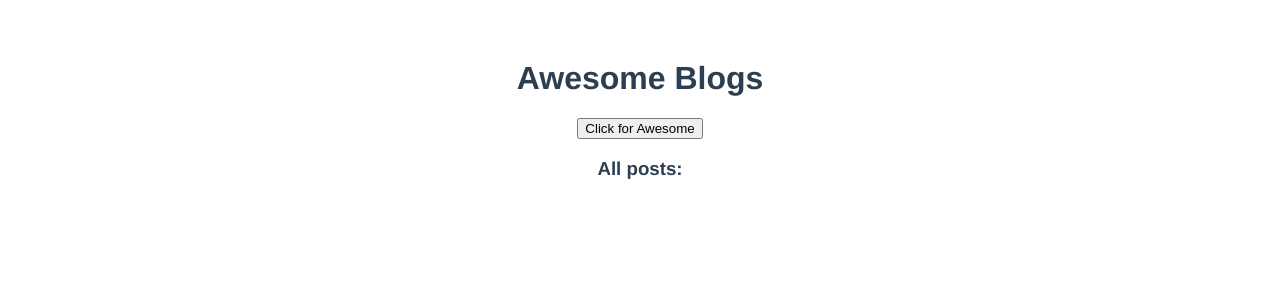
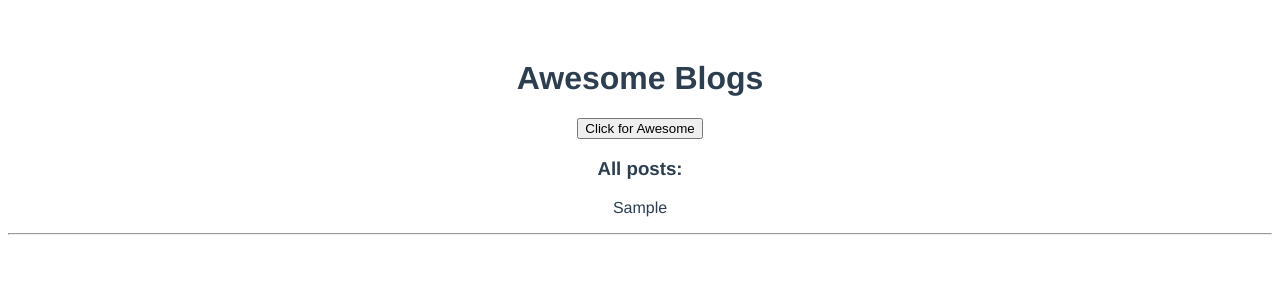
Before and after one commit to anthony-viglione/vuejs-blog-app, a Vue app: page / in a window 1280 px wide. Both pictures are taken after typing "Sample" into the empty fields and a click on the button "Add Post". Shown: the top 300 px of the page. Built offline with nearby package versions, Linux system fonts and the light colour scheme.

Commit message:
added rendering of created blog posts

```diff
--- a/src/App.vue
+++ b/src/App.vue
@@ -15,6 +15,13 @@
       </section>
       <section v-else>
         <h3>All posts:</h3>
+
+        <div v-for="(postObj,i) in allPosts" :key="i">
+          <p>{{postObj.author}}</p>
+          <p>{{postObj.post}}</p>
+          <hr>
+        </div>
+
       </section>
 
   </div>
@@ -39,7 +46,7 @@ export default {
       const newPost = {author: this.author, post: this.post};
       this.allPosts.push(newPost)
       this.author ='';
-      this.author = '';
+      this.post = '';
       this.toggle();
     }
   }
```
